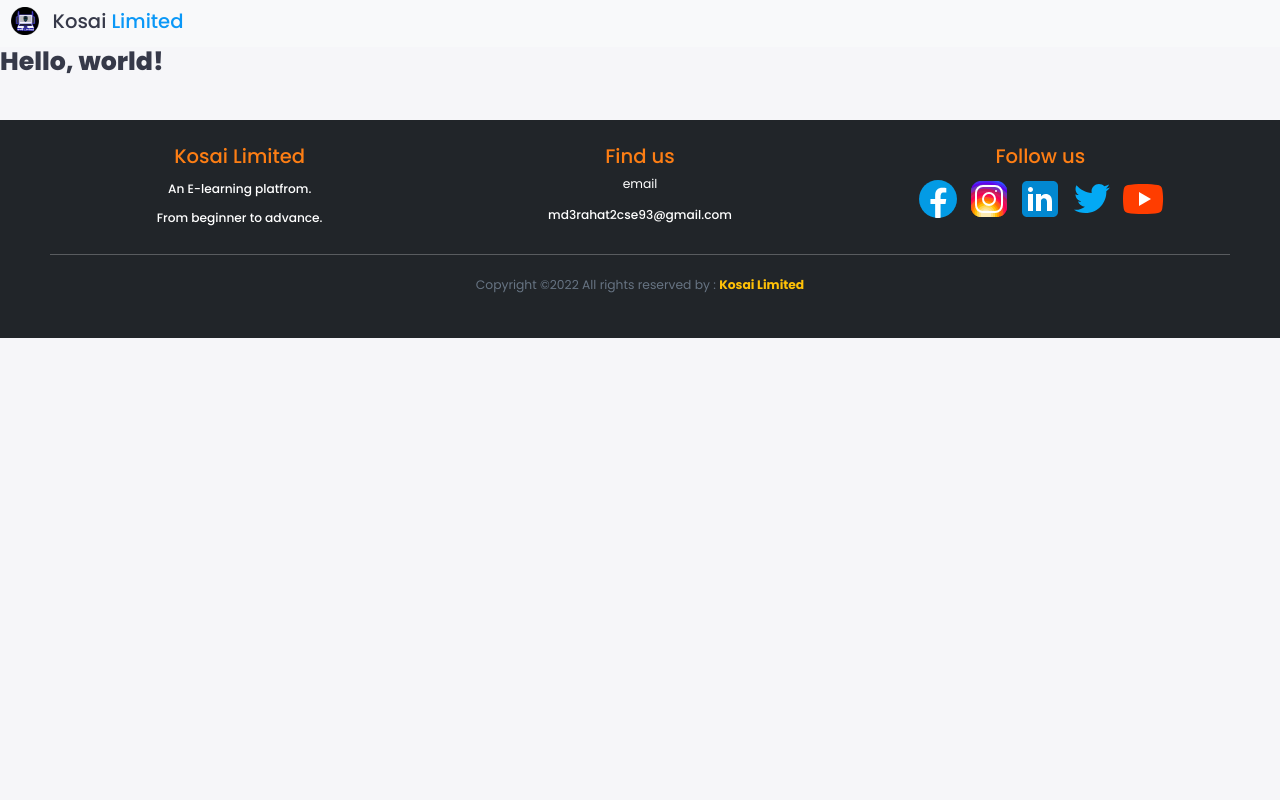
After one commit to ashraful9194/3-1-Project, a PHP site: page /pages/create_post/create_post.php in a window 1280 px wide. The commit adds this page. Run offline with PHP 8.4, Linux system fonts and the light colour scheme.

Commit message:
working on create_post

```diff
--- /dev/null
+++ b/pages/create_post/cpfooter.php
@@ -0,0 +1,59 @@
+<!-- ================================= FOOTER ======================================= -->
+
+
+    <!--Footer 1-->
+    <footer class="bg-dark text-white mt-5">
+        <div class="row">
+            <div class="col-md-4 left">
+                <h2>Kosai Limited</h2>
+                <p class="text-muted warning">
+                <h3>
+                    An E-learning platfrom. <br><br> From beginner to advance.
+                </h3>
+                </p>
+            </div>
+            <div class="col-md-4">
+                <h2>Find us</h2>
+                <span class="material-icons-sharp">
+                    email
+                </span>
+                <p class="text-muted">
+                <h3>
+                    md3rahat2cse93@gmail.com
+                </h3>
+                </p>
+            </div>
+            <div class="col-md-4">
+                <h2>Follow us</h2>
+                <img src="../svg/icons8-facebook.svg" alt="" class="svg">
+                <img src="../svg/icons8-instagram.svg" alt="" class="svg">
+                <img src="../svg/icons8-linkedin.svg" alt="" class="svg">
+                <img src="../svg/icons8-twitter.svg" alt="" class="svg">
+                <img src="../svg/icons8-youtube.svg" alt="" class="svg">
+            </div>
+        </div>
+        <div class="row">
+            <div class="col" >
+                <hr class="mb-4">
+
+                    <p>Copyright ©2022 All rights reserved by :
+                        <a href="#" style="text-decoration: none;">
+                            <strong class="text-warning">Kosai Limited</strong>
+                        </a>
+                    </p>
+
+            </div>
+        </div>
+    </footer>
+<!-- Optional JavaScript; choose one of the two! -->
+
+    <!-- Option 1: Bootstrap Bundle with Popper -->
+    <script src="https://cdn.jsdelivr.net/npm/bootstrap@5.0.2/dist/js/bootstrap.bundle.min.js" integrity="sha384-MrcW6ZMFYlzcLA8Nl+NtUVF0sA7MsXsP1UyJoMp4YLEuNSfAP+JcXn/tWtIaxVXM" crossorigin="anonymous"></script>
+
+    <!-- Option 2: Separate Popper and Bootstrap JS -->
+    <!--
+    <script src="https://cdn.jsdelivr.net/npm/@popperjs/core@2.9.2/dist/umd/popper.min.js" integrity="sha384-IQsoLXl5PILFhosVNubq5LC7Qb9DXgDA9i+tQ8Zj3iwWAwPtgFTxbJ8NT4GN1R8p" crossorigin="anonymous"></script>
+    <script src="https://cdn.jsdelivr.net/npm/bootstrap@5.0.2/dist/js/bootstrap.min.js" integrity="sha384-cVKIPhGWiC2Al4u+LWgxfKTRIcfu0JTxR+EQDz/bgldoEyl4H0zUF0QKbrJ0EcQF" crossorigin="anonymous"></script>
+    -->
+  </body>
+</html>
--- /dev/null
+++ b/pages/create_post/cpheader.php
@@ -0,0 +1,34 @@
+<!doctype html>
+<html lang="en">
+
+<head>
+    <!-- Required meta tags -->
+    <meta charset="utf-8">
+    <meta name="viewport" content="width=device-width, initial-scale=1">
+
+    <!-- Bootstrap CSS -->
+    <link href="https://cdn.jsdelivr.net/npm/bootstrap@5.0.2/dist/css/bootstrap.min.css" rel="stylesheet" integrity="sha384-EVSTQN3/azprG1Anm3QDgpJLIm9Nao0Yz1ztcQTwFspd3yD65VohhpuuCOmLASjC" crossorigin="anonymous">
+    <link rel="stylesheet" href="create_post.css">
+
+    <title>Hello, world!</title>
+</head>
+
+<body>
+
+    <!-- navbar -->
+
+    <nav class="navbar navbar-expand-lg navbar-light bg-light">
+        <div class="container-fluid">
+            <div class="top-logo">
+                <img src="../../assets_home/home-logo.png" alt="Kosai Limited logo">
+                <h2>Kosai <span style="color:#0a98f7">Limited</span></h2>
+            </div>
+
+            <div class="collapse navbar-collapse" id="navbarNav">
+                <ul class="navbar-nav">
+
+
+                </ul>
+            </div>
+        </div>
+    </nav>
--- /dev/null
+++ b/pages/create_post/create_post.css
@@ -0,0 +1,195 @@
+/* import section */
+
+@import url('https://fonts.googleapis.com/css2?family=Poppins:wght@300;400;500;600;700;800&display=swap');
+
+
+:root{
+    --color-primary: #7380ec;
+    --color-danger: #ff7782;
+    --color-success:#41f1b6;
+    --color-warning:#ffbb55;
+    --color-white:#fff;
+    --color-info-dark:#7d8da1;
+    --color-info-light:#dce1eb;
+    --color-dark:#363949;
+    --color-light:rgba(32,139,200,.18);
+    --color-primary-variant:#111e88;
+    --color-dark-variant:#677483;
+    --color-background:#f6f6f9;
+
+
+    --card-border-radius: 2rem;
+    --border-radius-1: 0.4rem;
+    --border-radius-2: 0.8rem;
+    --border-radius-3: 1.2rem;
+
+
+    --card-padding:1.8rem;
+    --padding-1:1.2rem;
+
+    --box-shadow:0 2rem 3rem var(--color-light);
+
+
+}
+
+/* ============================ DARK THEME VARIABLES ==================================================== */
+
+.dark-theme-variables{
+    --color-background: #181a1e;
+    --color-white: #202528;
+    --color-dark: #edeffd;
+    --color-dark-variant: #a3bdcc;
+    --color-light: rgba(0,0,0,0.4);
+    --box-shadow: 0 2rem 3rem var(--color-light);
+}
+
+/* ====================================================================================================== */
+
+*{
+    margin:0;
+    padding: 0;
+    outline: 0;
+    appearance: none;
+    border: 0;
+    text-decoration: none !important;
+    list-style: none;
+    box-sizing: border-box;
+
+}
+
+
+
+html{
+    font-size: 14px;
+}
+
+body{
+    width: 100vw;
+    height: 100vh;
+    font-family: poppins,sans-serif;
+    font-size: .88rem;
+    background: var(--color-background);
+    user-select: none;
+    overflow-x: hidden;
+    color: var(--color-dark);
+
+}
+
+.container{
+    display: grid;
+    width: 96%;
+    margin: 0 auto;
+    gap: 4rem;
+    grid-template-columns: 14rem auto 23rem;
+}
+
+
+a{
+    color: var(--color-dark);
+}
+
+img{
+    display: block;
+    width: 100%;
+}
+
+h1{
+    font-weight: 800;
+    font-size: 1.8rem;
+
+}
+
+h2{
+    font-size: 1.4rem;
+}
+
+h3{
+    font-size: .87rem;
+}
+
+h4{
+    font-size: .8rem;
+}
+
+h5{
+    font-size: .77rem;
+}
+small{
+    font-size: .75rem;
+}
+
+.profile-photo{
+    width: 2.8rem;
+    height: 2.8rem;
+    border-radius: 50%;
+    /* overflow: hidden; */
+}
+
+.text-muted{
+    color: var(--color-info-dark);
+}
+p{
+    color: var(--color-dark-variant);
+}
+b{
+    color: var(--color-dark);
+}
+.primary{
+    color: var(--color-primary);
+}
+
+.dnager{
+    color: var(--color-danger);
+}
+
+.success{
+    color: var(--color-success);
+}
+
+.warning{
+    color: var(--color-warning );
+}
+
+/* ====================================== FOOTER ====================================================== */
+
+footer{
+    display: block;
+    text-align: center;
+    padding: 25px 50px 30px;
+}
+
+footer .row .col-md-4 h2{
+    color: #fd7e14;
+}
+
+.svg{
+    height: 48px;
+    width: 48px;
+    display: inline-block;
+}
+
+.svg{
+    transition: all 300ms ease;
+}
+
+.svg:hover{
+    cursor: pointer;
+    margin-bottom: .8rem;
+    font-size: 3rem;
+}
+
+/* ======================= NAVBAR ================================================= */
+.top-logo h2{
+    margin-top: .2rem;
+ }
+
+
+ .top-logo {
+     display: flex;
+     gap: 1rem;
+ }
+
+ .top-logo img{
+     width: 2rem;
+     height: 2rem;
+ }
--- /dev/null
+++ b/pages/create_post/create_post.php
@@ -0,0 +1,3 @@
+<?php include "cpheader.php"?>
+    <h1>Hello, world!</h1>
+<?php include "cpfooter.php"?>
```
Also changed, not shown: pages/style.css (+0 -190 lines), pages/create_post/create_post.js (added).
